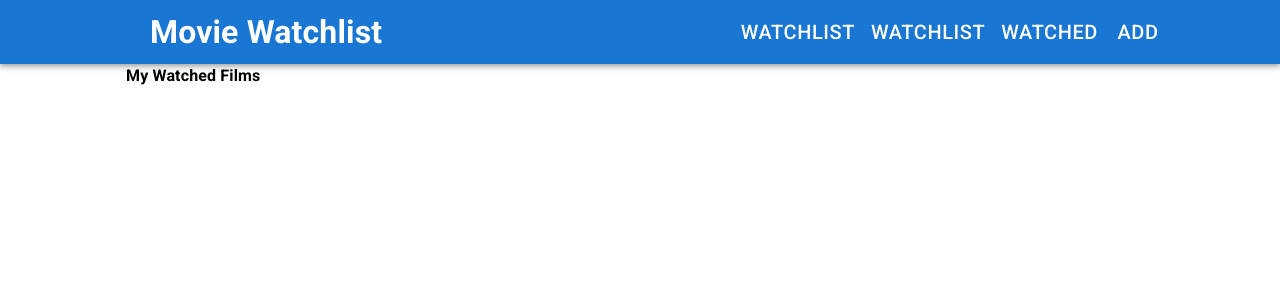
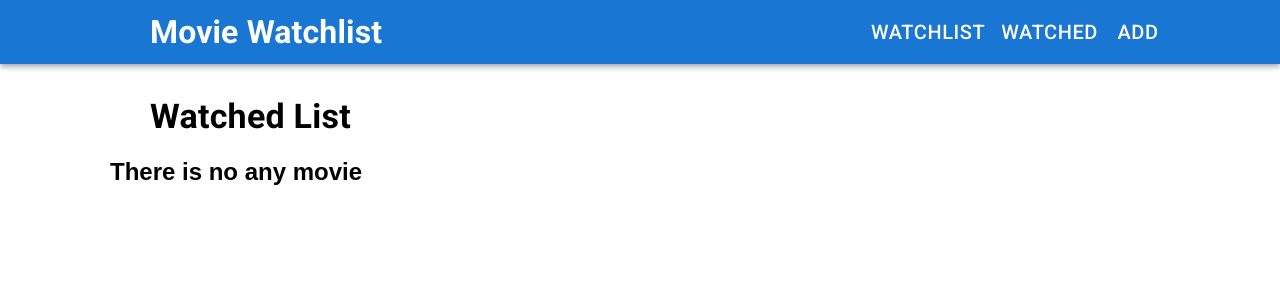
Before and after one commit to ramazandogna/movie-api-app, a React (Create React App) app: page /watched in a window 1280 px wide. Shown: the top 300 px of the page. Built offline with nearby package versions, Linux system fonts and the light colour scheme.

Commit message:
Watched List

```diff
--- a/src/components/Header.js
+++ b/src/components/Header.js
@@ -21,14 +21,7 @@ const header = () => {
                            Movie Watchlist
                         </Link>
                      </Typography>
-                     <Link to="/">
-                        <Button
-                           color="inherit"
-                           style={{ fontWeight: '500', fontSize: '20px' }}
-                        >
-                           Watchlist
-                        </Button>
-                     </Link>
+
                      <Link to="/">
                         <Button
                            color="inherit"
--- a/src/components/MovieControl.js
+++ b/src/components/MovieControl.js
@@ -1,8 +1,10 @@
+import { Button, Stack } from '@mui/material';
 import {
-   AddMovieToWatched,
-   RemoveMovieFromWatchlist,
+   addMovieToWatched,
+   moveToWatchlist,
+   removeFromWatched,
+   removeMovieFromWatchlist,
 } from '../features/addMovie/moviesSlice';
-import { Button, Stack } from '@mui/material';
 
 import React from 'react';
 import styled from '@emotion/styled';
@@ -27,12 +29,24 @@ const MovieControl = ({ type, movie, display }) => {
          {type === 'watchlist' && (
             <Stack direction="row">
                <ControllButton
-                  onClick={() => dispatch(AddMovieToWatched(movie))}
+                  onClick={() => dispatch(addMovieToWatched(movie))}
                >
                   <i className="fa-fw far fa-eye"></i>
                </ControllButton>
                <ControllButton
-                  onClick={() => dispatch(RemoveMovieFromWatchlist(movie.id))}
+                  onClick={() => dispatch(removeMovieFromWatchlist(movie.id))}
+               >
+                  <i className="fa-fw fa fa-times"></i>
+               </ControllButton>
+            </Stack>
+         )}
+         {type === 'watched' && (
+            <Stack direction="row">
+               <ControllButton onClick={() => dispatch(moveToWatchlist(movie))}>
+                  <i className="fa-fw far fa-eye-slash"></i>
+               </ControllButton>
+               <ControllButton
+                  onClick={() => dispatch(removeFromWatched(movie.id))}
                >
                   <i className="fa-fw fa fa-times"></i>
                </ControllButton>
--- a/src/features/addMovie/moviesSlice.js
+++ b/src/features/addMovie/moviesSlice.js
@@ -12,33 +12,40 @@ const movieSlice = createSlice({
       addMovieToWatchlist(state, action) {
          state.watchlistMovies.push(action.payload);
       },
-      AddMovieToWatched(state, action) {
-         const movieToRemoveIndex = state.watchlistMovies.findIndex(
-            (movie) => movie.id === action.payload.id
+      addMovieToWatched(state, action) {
+         state.watchlistMovies = state.watchlistMovies.filter(
+            (movie) => movie.id !== action.payload.id
          );
-         if (movieToRemoveIndex !== -1) {
-            const movieToRemove = state.watchlistMovies[movieToRemoveIndex];
-            state.watchlistMovies.splice(movieToRemoveIndex, 1);
-            state.watchedMovies.push(movieToRemove);
-         }
+         state.watchedMovies.push(action.payload);
       },
-      RemoveMovieFromWatchlist(state, action) {
-         const movieIndex = state.watchlistMovies.findIndex(
-            (movie) => movie.id === action.payload
+      removeMovieFromWatchlist(state, action) {
+         state.watchlistMovies = state.watchlistMovies.filter(
+            (movie) => movie.id !== action.payload.id
          );
-         if (movieIndex !== -1) {
-            state.watchlistMovies.splice(movieIndex, 1);
-         }
+      },
+      moveToWatchlist(state, action) {
+         state.watchedMovies = state.watchedMovies.filter(
+            (movie) => movie.id !== action.payload.id
+         );
+         state.watchedMovies.push(action.payload);
+      },
+      removeFromWatched(state, action) {
+         state.watchedMovies = state.watchedMovies.filter(
+            (movie) => movie.id !== action.payload.id
+         );
       },
    },
 });
 
 export const selectAllWatchlistMovies = (state) => state.movies.watchlistMovies;
+export const selectAllWatchedMovies = (state) => state.movies.watchedMovies;
 
 export const {
    addMovieToWatchlist,
-   RemoveMovieFromWatchlist,
-   AddMovieToWatched,
+   removeMovieFromWatchlist,
+   addMovieToWatched,
+   moveToWatchlist,
+   removeFromWatched,
 } = movieSlice.actions;
 
 export default movieSlice.reducer;
--- a/src/features/watchedMovies/index.js
+++ b/src/features/watchedMovies/index.js
@@ -1,11 +1,32 @@
+import { Container, Typography } from '@mui/material';
+
+import MovieGrid from '../../components/MovieGrid';
 import React from 'react';
-import { Typography } from '@mui/material';
+import { selectAllWatchedMovies } from '../addMovie/moviesSlice';
+import { useSelector } from 'react-redux';
 
 const WatchedMovies = () => {
+   const watchedMovies = useSelector(selectAllWatchedMovies);
+
    return (
-      <Typography style={{ fontWeight: '600', marginLeft: '40px' }}>
-         My Watched Films
-      </Typography>
+      <Container fixed>
+         <Typography
+            variant="h4"
+            style={{ fontWeight: '600', marginLeft: '40px' }}
+            mt={4}
+         >
+            Watched List
+         </Typography>
+         {watchedMovies.length > 0 ? (
+            <>
+               <MovieGrid movies={watchedMovies} type="watched" />
+            </>
+         ) : (
+            <>
+               <h2>There is no any movie</h2>
+            </>
+         )}
+      </Container>
    );
 };
 
```
